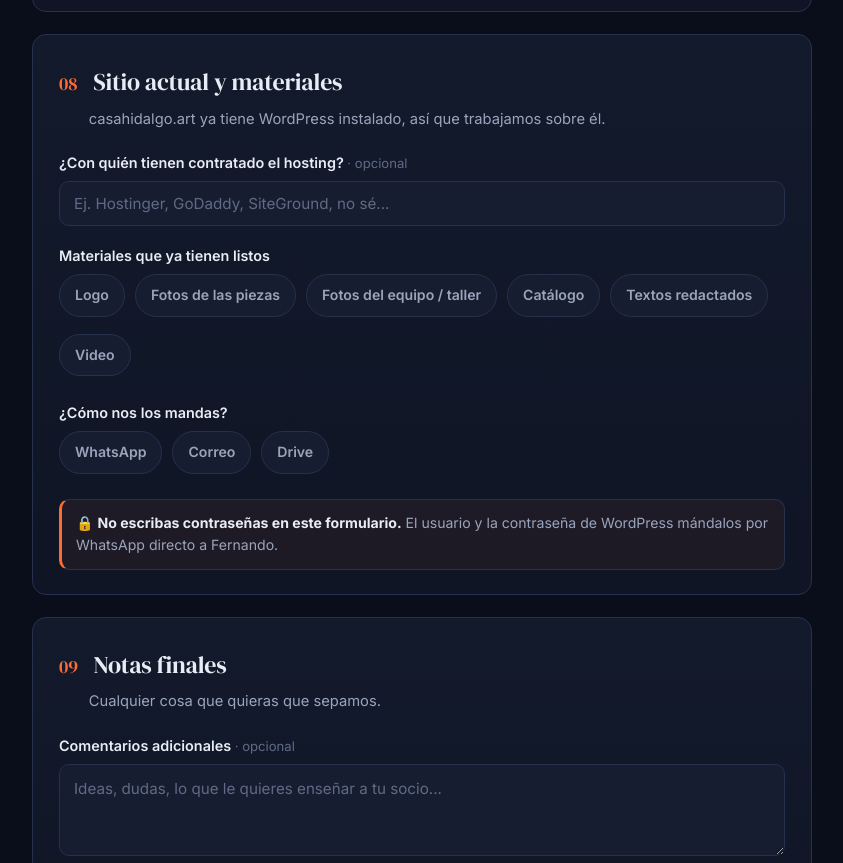
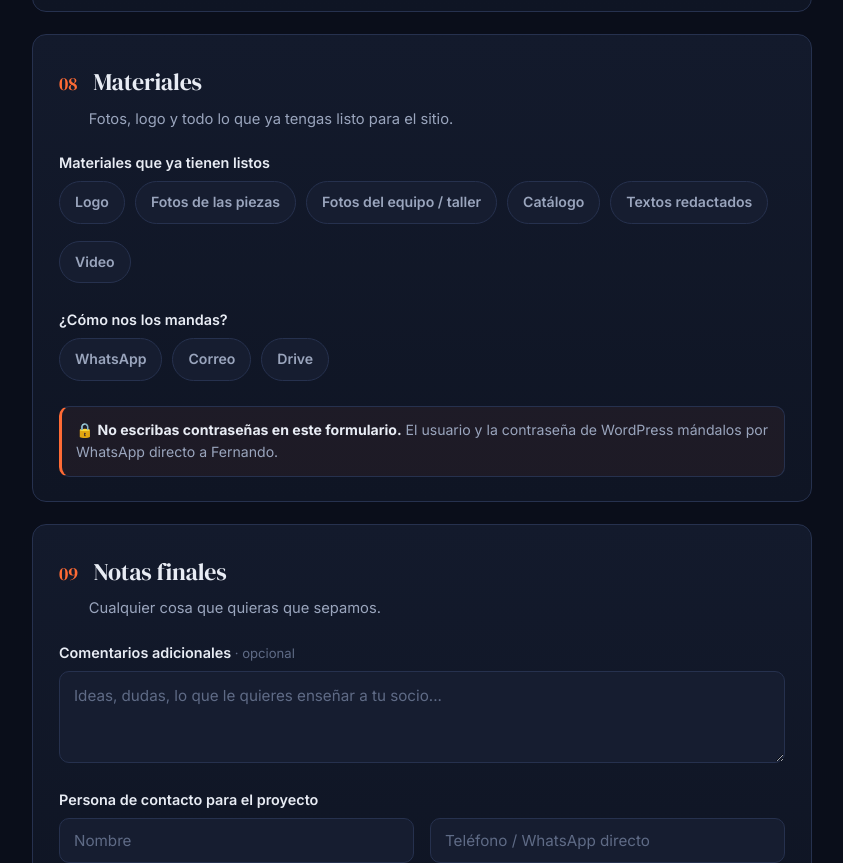
Before and after one commit to vonoaweb/casa-hidalgo-cuestionario, a plain HTML site: page index.html in a window 1280 px wide. Shown: the part 5450-6313 px from the top of the page, without its empty margins (218-1061 px from the left). Drawn offline with Linux system fonts and the light colour scheme.

Commit message:
Quitar pregunta de hosting (ya sabemos que es Hostinger)
Co-Authored-By: Claude Opus 5.5 <noreply@anthropic.com>

```diff
--- a/index.html
+++ b/index.html
@@ -462,13 +462,9 @@
 
   <!-- 8 -->
   <section class="block">
-    <div class="block-head"><span class="num">08</span><h2>Sitio actual y materiales</h2></div>
-    <p class="block-sub">casahidalgo.art ya tiene WordPress instalado, así que trabajamos sobre él.</p>
+    <div class="block-head"><span class="num">08</span><h2>Materiales</h2></div>
+    <p class="block-sub">Fotos, logo y todo lo que ya tengas listo para el sitio.</p>
 
-    <div class="field">
-      <label>¿Con quién tienen contratado el hosting? <span class="opt">· opcional</span></label>
-      <input type="text" name="hosting" placeholder="Ej. Hostinger, GoDaddy, SiteGround, no sé...">
-    </div>
     <div class="field">
       <label>Materiales que ya tienen listos</label>
       <div class="pills" style="margin-top:2px">
@@ -594,7 +590,7 @@
     mercados:'Mercados', idioma:'Idioma del sitio', distribuidor:'Para distribuidores',
     logo:'Logo', colores:'Colores', estilo:'Estilo', referencias:'Sitios de referencia',
     google:'Perfil de Google', respaldo:'Testimonios / prensa / ferias', certificaciones:'Certificados / alianzas',
-    hosting:'Hosting', materiales:'Materiales listos', entrega:'Cómo los manda',
+    materiales:'Materiales listos', entrega:'Cómo los manda',
     notas:'Notas', contacto_nombre:'Contacto', contacto_tel:'Tel. de contacto'
   };
   const SECTIONS = [
@@ -605,7 +601,7 @@
     ['MERCADO Y DISTRIBUIDORES', ['mercados','idioma','distribuidor']],
     ['IMAGEN Y ESTILO', ['logo','colores','estilo','referencias']],
     ['CONFIANZA', ['google','respaldo','certificaciones']],
-    ['SITIO ACTUAL Y MATERIALES', ['hosting','materiales','entrega']],
+    ['MATERIALES', ['materiales','entrega']],
     ['NOTAS FINALES', ['notas','contacto_nombre','contacto_tel']]
   ];
 
```
